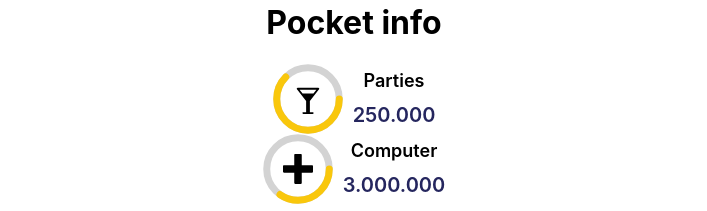
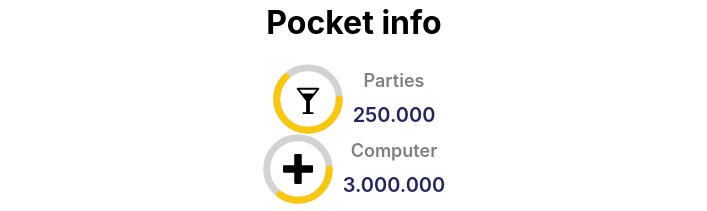
Before and after one commit to ChristiancChavez/WalletPocket, a React (Create React App) app: page /home in a window 1280 px wide. Shown: the part 446-657 px from the top of the page, without its empty margins (286-993 px from the left). Built offline with nearby package versions, Linux system fonts and the light colour scheme.

Commit message:
change props

```diff
--- a/src/components/molecules/PocketInfo/PocketInfo.js
+++ b/src/components/molecules/PocketInfo/PocketInfo.js
@@ -11,8 +11,8 @@ const PocketInfo = ({ icon, name, percentage, money }) => {
         <StyledPocketInfo>
             <PocketProgress icon={icon} progress percentage={percentage} />
             <StyledMoneyGoal>
-                <Span fontSize="subtitle" children={name} />
-                <Quantity children={money} weight={900} fontSize="20" />
+                <Span fontSize="subtitle" children={name} color="gray" />
+                <Quantity children={money} weight="bold" fontSize="20" />
             </StyledMoneyGoal>
         </StyledPocketInfo>
     );
```
